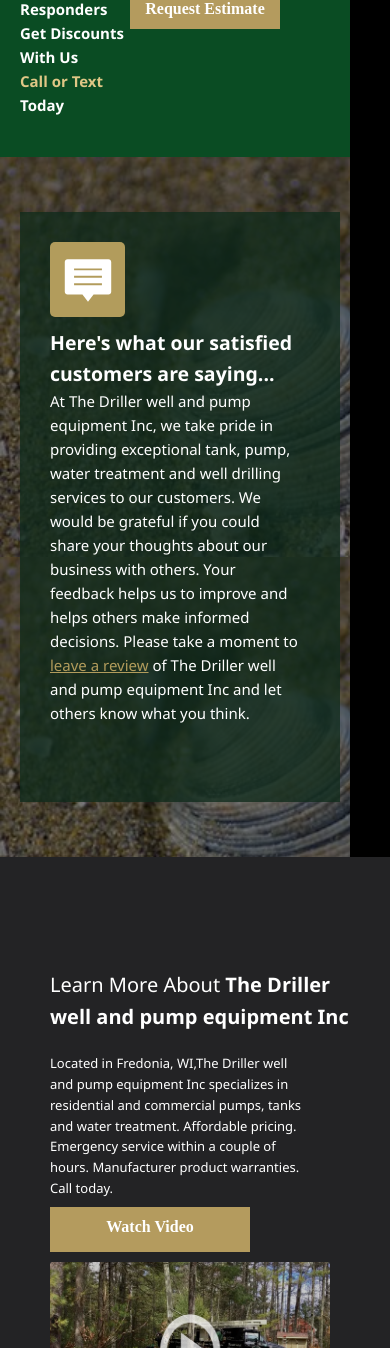
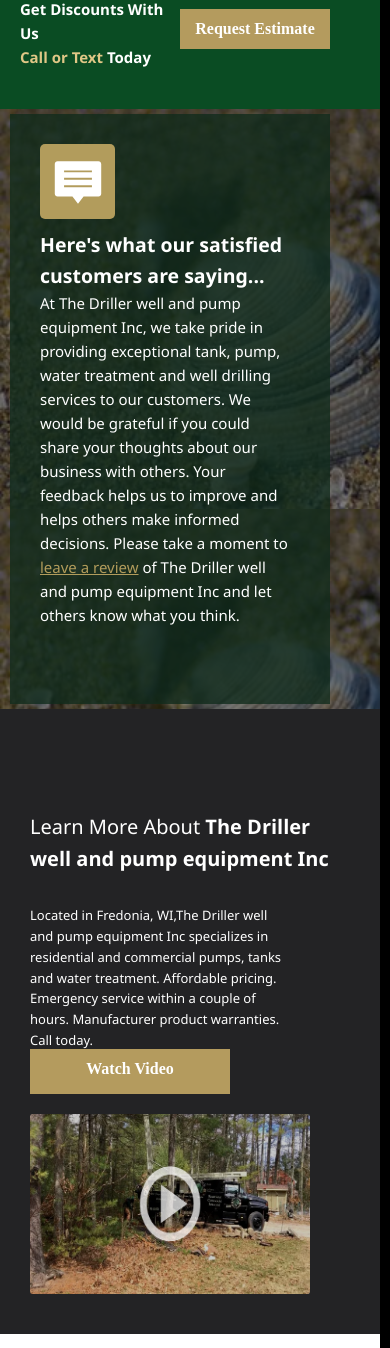
Before and after one commit to Constructionsux/random, a plain HTML site: page index.html in a window 390 px wide. Shown: the part 3771-5119 px from the top of the page. Drawn offline with Linux system fonts and the light colour scheme.

Commit message:
Add files via upload

```diff
--- a/index.html
+++ b/index.html
@@ -395,7 +395,7 @@
                         </svg>
                     </div>
                     <div class="up-showcase-4-main-flex-div-txt">
-                        <h3><span style="display: unset;">Frequently Asked<br> Questions</span></h3>
+                        <h3><span style="display: unset;">Frequently Asked Questions</span></h3>
                     </div>
                     <div class="up-showcase-4-main-flex-div-i">
                         <a href="#"><i class="fa-solid fa-circle-arrow-right"></i></a>
--- a/media.css
+++ b/media.css
@@ -4,12 +4,12 @@
 @media only screen and (max-width: 600px) {
 body{
     overflow-x: hidden;
-    max-width: 350px;
+    max-width: 380px;
 }
 
 .up-showcase-back-nav{
     padding-right: 0px;
-    width:350px;
+    width: 350px;
 }
 
 .up-showcase-back-nav nav .up-showcase-back-nav-p {
@@ -148,13 +148,12 @@ body{
 
 .showcase-icon .showcase-icon-main{
     position: absolute;
-    left: 345px;
+    left: 335px;
 }
 
 /* UP-SHOWCASE-2 */
 .up-showcase-2{
     height: 420px;
-    width:350px;
     overflow: hidden;
 }
 
@@ -204,7 +203,6 @@ body{
 /* UP-SHOWCASE-3 */
 .up-showcase-3{
     height: 1000px;
-    width:350px;
     overflow: hidden;
 }
 
@@ -271,7 +269,6 @@ body{
 
 /* UP-SHOWCASE-4 */
 .up-showcase-4 .up-showcase-4-main{
-     width:350px;
     position: relative;
     left: unset;
     right: 20px;
@@ -339,7 +336,6 @@ body{
 /* down-showcase-1 */
 .down-showcase-1{
     height: 1000px;
-     width:350px;
 }
 
 .down-showcase-1 .down-showcase-1-main{
@@ -377,10 +373,6 @@ body{
 }
 
 /* down-showcase-2 */
-    .down-showcase-2{
-        width:350px;
-    }
-
 .down-showcase-2 .down-showcase-2-main .down-showcase-2-main-txt h2{
     font-size: 15px;
     position: relative;
@@ -394,13 +386,13 @@ body{
     padding-top: 7px;
     position: relative;
     left: unset;
-    right: 30px;
-    top: 40px;
+    right: 10px;
+    top: 60px;
 }
 
 .down-showcase-2 .down-showcase-2-main2{
-    height: 700px;
-    width: 350px;
+    height: 600px;
+    width: 380px;
 }
 
 .down-showcase-2 .down-showcase-2-main2-cnt{
@@ -408,7 +400,7 @@ body{
     height: 590px;
     background-color: rgba(17, 44, 29, 0.788);
     position: relative;
-    left: 20px;
+    left: 10px;
     padding: 30px;
 }
 .down-showcase-2 .down-showcase-2-main2-cnt .down-showcase-2-main2-container-ht{
@@ -431,7 +423,7 @@ body{
     display: flex;
     flex-direction: column;
     height: 625px;
-    width: 400px;
+    width: 380px;
 }
 
 .down-showcase-2 .down-showcase-2-main3 .down-showcase-2-main3-cnt{
@@ -440,14 +432,14 @@ body{
     width: 300px;
     height: 311px;
     position: relative;
-    top: 10px;
+    top: 0px;
 }
 
 
 .down-showcase-2 .down-showcase-2-main3 .down-showcase-2-main3-cnt .down-showcase-2-main3-cnt-container1{
     position: relative;
     right: unset;
-    left: 50px;
+    left: 30px;
 }
 
 .down-showcase-2-main3-cnt-container1 .down-showcase-2-main3-cnt-container1-ht h3{
@@ -463,7 +455,7 @@ body{
     width: 260px;
     font-size: 13px;
     position: relative;
-    bottom: 40px;
+    bottom: 30px;
 }
 
 
@@ -477,8 +469,8 @@ body{
 
 .down-showcase-2 .down-showcase-2-main3 .down-showcase-2-main3-cnt .down-showcase-2-main3-cnt-container2{
     position: relative;
-    left: 50px;
-    top: 60px;
+    left: 30px;
+    top: 70px;
 }
 
 .down-showcase-2 .down-showcase-2-main3 .down-showcase-2-main3-cnt .down-showcase-2-main3-cnt-container2 img{
@@ -487,7 +479,7 @@ body{
 }
 
 .down-showcase-3 .down-showcase-3-main{
-    width: 400px;
+    width: 380px;
     height: 120px;
 }
 
@@ -520,7 +512,7 @@ body{
 }
 
 .down-showcase-3 .down-showcase-3-main2 {
-    width: 400px;
+    width: 380px;
 }
 
 
@@ -546,7 +538,7 @@ body{
 }
 
 .down-showcase-3 .down-showcase-3-main3{
-    width: 400px;
+    width: 380px;
     height: 800px;
     overflow: hidden;
 }
@@ -558,7 +550,7 @@ body{
     flex-direction: column;
     position: relative;
     top: 50px;
-    left: 100px;
+    left: 60px;
 }
 
 .down-showcase-3-main3-cnt-container-flex-2{
```
